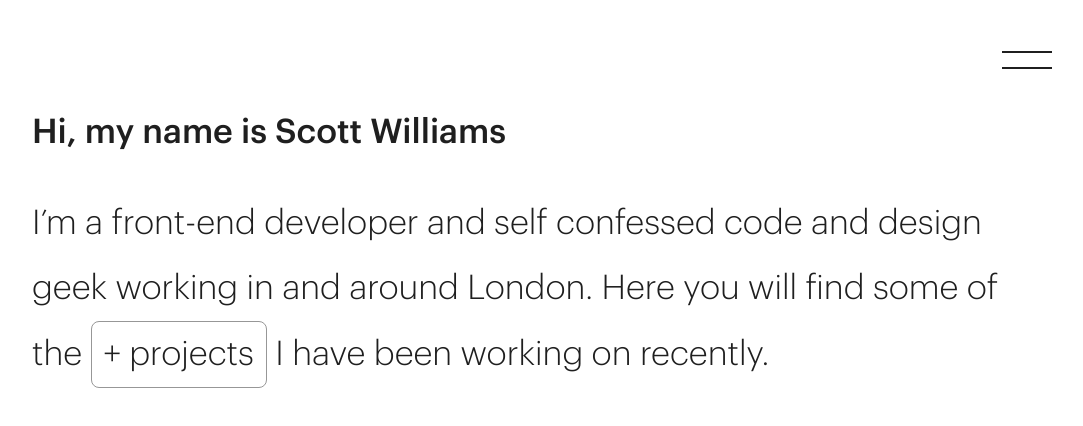
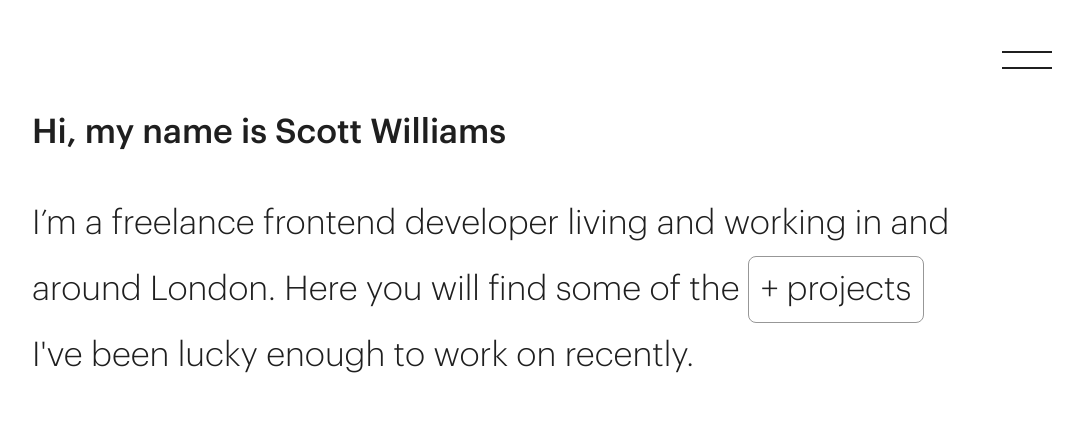
Before and after one commit to scottwio/scottw.io, a React (Create React App) app: page / in a window 1280 px wide. Shown: the top 426 px of the page, without its empty margins (98-1181 px from the left). Built offline with nearby package versions, Linux system fonts and the light colour scheme.

Commit message:
changing copy

```diff
--- a/public/assets/json/about.json
+++ b/public/assets/json/about.json
@@ -1,7 +1,7 @@
 {
   "uri": "about",
   "title": "About me",
-  "description": "Hi, my name is Scott Williams. I’m a front-end developer and a self-confessed code and design geek. I discovered my passion for technology and design at a young age. While learning the skills to become a web designer, I became obsessed with the web technologies. I grabbed some books and taught myself how to code HTML and, well, the rest is history. These days you can find me honing my Javascript skills and learning whatever the latest hot framework or library currently is.",
+  "description": "I’m a front-end developer and a self-confessed code and design geek. I discovered my passion for technology and design at a young age. While learning the skills to become a web designer, I became obsessed with the web technologies. I grabbed some books and taught myself how to code HTML and, well, the rest is history. These days you can find me honing my Javascript skills and learning whatever the latest hot framework or library currently is.",
   "heroImage": {"url": "/assets/images/me.jpg", "positionX": "center" },
   "links": [
     {
--- a/src/pages/home/IntroText/IntroText.css
+++ b/src/pages/home/IntroText/IntroText.css
@@ -1,5 +1,6 @@
 /* Hide text off screen */
 .IntroText {
+  max-width: 90%;
   padding-top: 100px;
   padding-bottom: 200px; }
   .IntroText > h2 {
--- a/src/pages/home/IntroText/IntroText.scss
+++ b/src/pages/home/IntroText/IntroText.scss
@@ -2,6 +2,7 @@
 @import 'mixins.scss';
 
 .IntroText  {
+  max-width: 90%;
   padding-top: 100px;
   padding-bottom: 200px;
   > h2{
--- a/src/pages/home/IntroText/IntroText.tsx
+++ b/src/pages/home/IntroText/IntroText.tsx
@@ -7,10 +7,8 @@ class IntroText extends React.Component {
     return (
       <div className="IntroText">
         <h2>Hi, my name is Scott Williams</h2>
-        <h3>
-          I’m a front-end developer and self confessed code and design geek working in
-          and around London. Here you will find some of the <Link to="/projects">+ projects</Link> I have
-          been working on recently.
+        <h3>I’m a freelance frontend developer living and working in and around London. Here you will find some
+          of the <Link to="/projects">+ projects</Link> I've been lucky enough to work on recently.
         </h3>
       </div>
     );
--- a/src/pages/projectDetails/ProjectDetails.tsx
+++ b/src/pages/projectDetails/ProjectDetails.tsx
@@ -67,7 +67,7 @@ class ProjectDetails extends React.Component {
 
           </section>
           :
-          <div> loading... </div>
+          <div> loading...π </div>
           }
       </div>
     );
```
